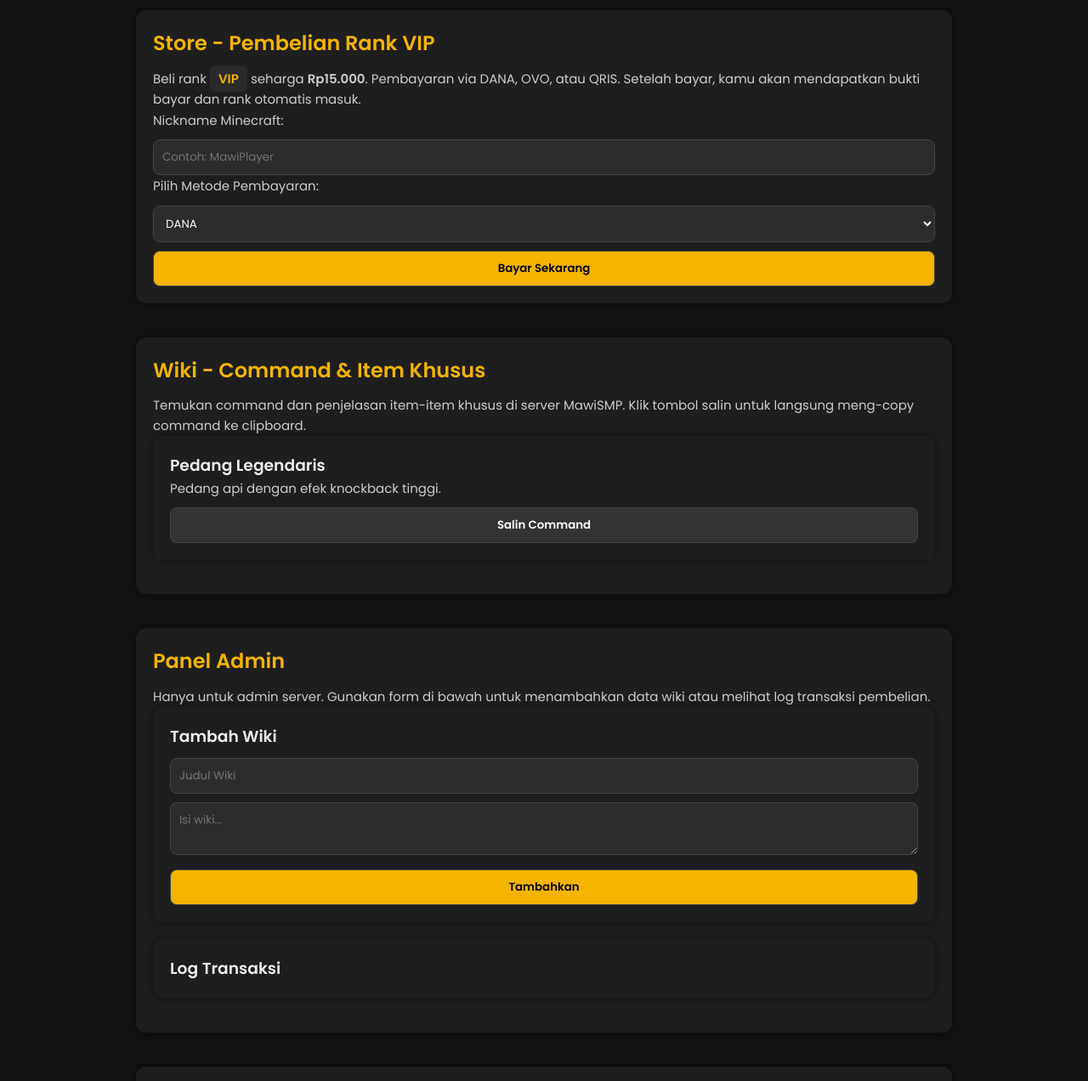
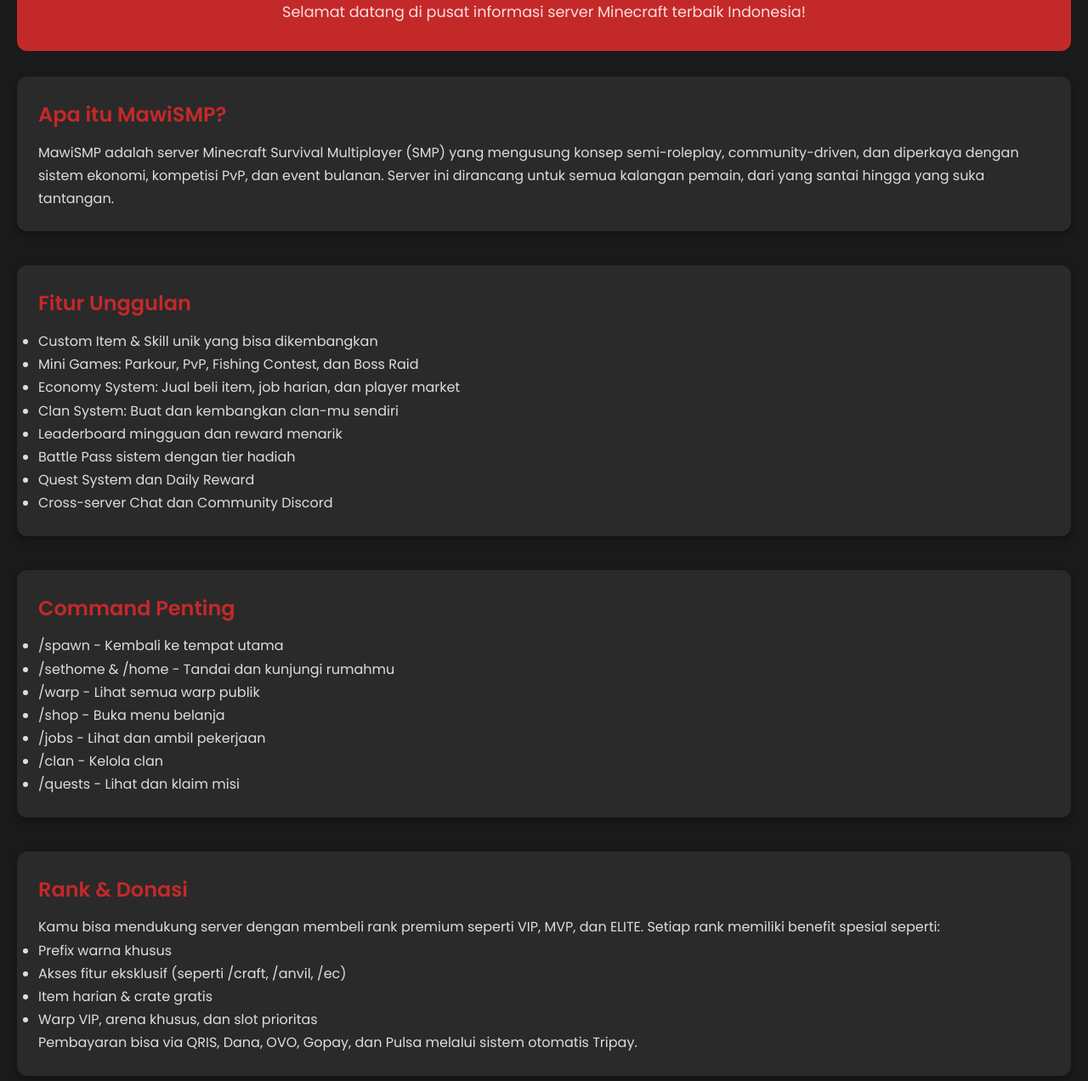
Before and after one commit to RabuSoore/mawismp-web, a plain HTML site: page index.html in a window 1280 px wide. Shown: the part 128-1400 px from the top of the page at 85% size. Drawn offline with Linux system fonts and the light colour scheme.

Commit message:
index.html

```diff
--- a/index.html
+++ b/index.html
@@ -1,140 +1,90 @@
-<!DOCTYPE html>
-<html lang="id">
+<!DOCTYPE html><html lang="id">
 <head>
   <meta charset="UTF-8">
   <meta name="viewport" content="width=device-width, initial-scale=1.0">
-  <title>MawiSMP Store & Wiki</title>
+  <title>Wiki MawiSMP</title>
   <link href="https://fonts.googleapis.com/css2?family=Poppins:wght@400;600&display=swap" rel="stylesheet">
   <style>
-    * {margin:0;padding:0;box-sizing:border-box;font-family:'Poppins',sans-serif}
-    body {background:#121212;color:#eee;line-height:1.6}
-    .container {max-width:1000px;margin:auto;padding:20px}
-    header {display:flex;justify-content:space-between;align-items:center;padding:20px;background:#1f1f1f;border-bottom:2px solid #f4b400}
-    header h1 {color:#f4b400;font-size:24px}
-    nav a {color:#eee;text-decoration:none;margin:0 10px;font-weight:600}
-    nav a:hover {color:#f4b400}
-    .section {margin:40px 0}
-    .card {background:#1e1e1e;padding:20px;border-radius:12px;box-shadow:0 0 10px rgba(0,0,0,0.4);margin-bottom:20px}
-    .card h2 {color:#f4b400;margin-bottom:10px}
-    .card p, .card label {color:#ccc;font-size:15px}
-    input, select, textarea, button {width:100%;padding:10px;margin-top:10px;background:#2c2c2c;color:#fff;border:1px solid #444;border-radius:8px}
-    button {background:#f4b400;color:#000;font-weight:bold;cursor:pointer}
-    button:hover {background:#ffd633}
-    .copy-button {margin-top:10px;background:#333;color:#fff}
-    footer {text-align:center;margin:60px 0 20px;font-size:14px;color:#777}
-    img.qr {margin-top:15px;border:2px solid #444;border-radius:8px}
-    .highlight {background:#2a2a2a;padding:5px 10px;border-radius:6px;color:#f4b400;font-weight:bold}
+    * {margin:0;padding:0;box-sizing:border-box;font-family:'Poppins', sans-serif}
+    body {background:#1a1a1a;color:#fff;line-height:1.7;padding:20px}
+    header {background:#c42929;padding:30px 20px;border-radius:12px;margin-bottom:30px;text-align:center}
+    header h1 {font-size:2.5rem;margin-bottom:10px}
+    header p {font-size:1.1rem;color:#fcdede}
+    .section {margin-bottom:40px;background:#2a2a2a;padding:25px;border-radius:12px;box-shadow:0 4px 10px rgba(0,0,0,0.3)}
+    .section h2 {color:#c42929;margin-bottom:10px}
+    .section p, .section ul {color:#ddd}
+    footer {text-align:center;margin-top:60px;color:#999;font-size:14px}
   </style>
 </head>
 <body>
   <header>
-    <h1>MawiSMP Store & Wiki</h1>
-    <nav>
-      <a href="#store">Store</a>
-      <a href="#wiki">Wiki</a>
-      <a href="#admin">Admin</a>
-      <a href="#tentang">Tentang</a>
-    </nav>
-  </header>
-
-  <div class="container">
-    <section id="store" class="section">
-      <div class="card">
-        <h2>Store - Pembelian Rank VIP</h2>
-        <p>Beli rank <span class="highlight">VIP</span> seharga <strong>Rp15.000</strong>. Pembayaran via DANA, OVO, atau QRIS. Setelah bayar, kamu akan mendapatkan bukti bayar dan rank otomatis masuk.</p>
-        <label>Nickname Minecraft:</label>
-        <input type="text" id="nickname" placeholder="Contoh: MawiPlayer">
-
-        <label>Pilih Metode Pembayaran:</label>
-        <select id="metode">
-          <option value="DANA">DANA</option>
-          <option value="OVO">OVO</option>
-          <option value="QRIS">QRIS</option>
-        </select>
-
-        <button onclick="generateInvoice()">Bayar Sekarang</button>
-        <div id="invoiceBox"></div>
-      </div>
-    </section>
-
-    <section id="wiki" class="section">
-      <div class="card">
-        <h2>Wiki - Command & Item Khusus</h2>
-        <p>Temukan command dan penjelasan item-item khusus di server MawiSMP. Klik tombol salin untuk langsung meng-copy command ke clipboard.</p>
-
-        <div class="card">
-          <h3>Pedang Legendaris</h3>
-          <p>Pedang api dengan efek knockback tinggi.</p>
-          <button class="copy-button" onclick="copyCommand('/give @p diamond_sword{display:{Name:\"\\\"Pedang Legendaris\\\"\"}}')">Salin Command</button>
-        </div>
-      </div>
-    </section>
-
-    <section id="admin" class="section">
-      <div class="card">
-        <h2>Panel Admin</h2>
-        <p>Hanya untuk admin server. Gunakan form di bawah untuk menambahkan data wiki atau melihat log transaksi pembelian.</p>
-
-        <div class="card">
-          <h3>Tambah Wiki</h3>
-          <input type="text" id="judulWiki" placeholder="Judul Wiki">
-          <textarea id="isiWiki" placeholder="Isi wiki..."></textarea>
-          <button onclick="tambahWiki()">Tambahkan</button>
-        </div>
-
-        <div class="card">
-          <h3>Log Transaksi</h3>
-          <div id="logTransaksi"></div>
-        </div>
-      </div>
-    </section>
-
-    <section id="tentang" class="section">
-      <div class="card">
-        <h2>Tentang MawiSMP</h2>
-        <p><strong>MawiSMP</strong> adalah server Minecraft Indonesia dengan fitur survival, PvP, minigames, dan item custom. Kami hadir untuk memberikan pengalaman bermain terbaik bagi pemain Indonesia!</p>
-      </div>
-    </section>
-
-    <footer>
-      &copy; 2025 MawiSMP. All rights reserved.
-    </footer>
-  </div>
-
-  <script>
-    function copyCommand(command) {
-      navigator.clipboard.writeText(command);
-      alert("Command disalin: " + command);
-    }
-
-    function generateInvoice() {
-      const nick = document.getElementById('nickname').value;
-      const metode = document.getElementById('metode').value;
-      const trxID = Math.floor(Math.random() * 1000000);
-      const invoice = `
-        <div class='card'>
-          <h3>Bukti Pembayaran</h3>
-          <p>ID Transaksi: <span class='highlight'>${trxID}</span><br>Metode: ${metode}<br>Nama: ${nick}</p>
-          <p><strong>Scan QR berikut untuk melakukan pembayaran:</strong></p>
-          <img src='https://via.placeholder.com/250x250?text=QR+${trxID}' alt='QR' class='qr'>
-        </div>`;
-      document.getElementById('invoiceBox').innerHTML = invoice;
-      simpanTransaksi(trxID, nick, metode);
-    }
-
-    function simpanTransaksi(id, nama, metode) {
-      const log = document.getElementById("logTransaksi");
-      const html = `<p><strong>${id}</strong> - ${nama} (${metode})</p>`;
-      log.innerHTML += html;
-    }
-
-    function tambahWiki() {
-      const judul = document.getElementById("judulWiki").value;
-      const isi = document.getElementById("isiWiki").value;
-      const wiki = `<div class='card'><h3>${judul}</h3><p>${isi}</p><button class='copy-button' onclick="copyCommand('${judul}')">Salin</button></div>`;
-      document.getElementById("wiki").innerHTML += wiki;
-      alert("Wiki berhasil ditambahkan!");
-    }
-  </script>
+    <h1>Wiki MawiSMP</h1>
+    <p>Selamat datang di pusat informasi server Minecraft terbaik Indonesia!</p>
+  </header>  <section class="section">
+    <h2>Apa itu MawiSMP?</h2>
+    <p>MawiSMP adalah server Minecraft Survival Multiplayer (SMP) yang mengusung konsep semi-roleplay, community-driven, dan diperkaya dengan sistem ekonomi, kompetisi PvP, dan event bulanan. Server ini dirancang untuk semua kalangan pemain, dari yang santai hingga yang suka tantangan.</p>
+  </section>  <section class="section">
+    <h2>Fitur Unggulan</h2>
+    <ul>
+      <li>Custom Item & Skill unik yang bisa dikembangkan</li>
+      <li>Mini Games: Parkour, PvP, Fishing Contest, dan Boss Raid</li>
+      <li>Economy System: Jual beli item, job harian, dan player market</li>
+      <li>Clan System: Buat dan kembangkan clan-mu sendiri</li>
+      <li>Leaderboard mingguan dan reward menarik</li>
+      <li>Battle Pass sistem dengan tier hadiah</li>
+      <li>Quest System dan Daily Reward</li>
+      <li>Cross-server Chat dan Community Discord</li>
+    </ul>
+  </section>  <section class="section">
+    <h2>Command Penting</h2>
+    <ul>
+      <li><code>/spawn</code> - Kembali ke tempat utama</li>
+      <li><code>/sethome</code> & <code>/home</code> - Tandai dan kunjungi rumahmu</li>
+      <li><code>/warp</code> - Lihat semua warp publik</li>
+      <li><code>/shop</code> - Buka menu belanja</li>
+      <li><code>/jobs</code> - Lihat dan ambil pekerjaan</li>
+      <li><code>/clan</code> - Kelola clan</li>
+      <li><code>/quests</code> - Lihat dan klaim misi</li>
+    </ul>
+  </section>  <section class="section">
+    <h2>Rank & Donasi</h2>
+    <p>Kamu bisa mendukung server dengan membeli rank premium seperti VIP, MVP, dan ELITE. Setiap rank memiliki benefit spesial seperti:</p>
+    <ul>
+      <li>Prefix warna khusus</li>
+      <li>Akses fitur eksklusif (seperti /craft, /anvil, /ec)</li>
+      <li>Item harian & crate gratis</li>
+      <li>Warp VIP, arena khusus, dan slot prioritas</li>
+    </ul>
+    <p>Pembayaran bisa via QRIS, Dana, OVO, Gopay, dan Pulsa melalui sistem otomatis Tripay.</p>
+  </section>  <section class="section">
+    <h2>Peraturan Server</h2>
+    <ul>
+      <li>Dilarang menggunakan mod/cheat/bug exploit</li>
+      <li>Griefing dan stealing sangat dilarang</li>
+      <li>Dilarang AFK mesin farm berlebihan</li>
+      <li>Gunakan bahasa yang baik dan sopan</li>
+      <li>Hormati sesama pemain dan staff</li>
+    </ul>
+  </section>  <section class="section">
+    <h2>Event dan Turnamen</h2>
+    <p>Setiap bulan kami mengadakan event spesial seperti:</p>
+    <ul>
+      <li>Fishing Tournament dengan hadiah saldo</li>
+      <li>PvP Bracket (1v1) dengan hadiah rank</li>
+      <li>Build Competition bertema tertentu</li>
+      <li>Treasure Hunt keliling dunia SMP</li>
+    </ul>
+    <p>Pemenang akan diumumkan di Discord dan website wiki ini!</p>
+  </section>  <section class="section">
+    <h2>Tim Staff MawiSMP</h2>
+    <ul>
+      <li><strong>Owner:</strong> MawiDev</li>
+      <li><strong>Admin:</strong> VelixMC, Arka</li>
+      <li><strong>Moderator:</strong> Jenny, Rushz</li>
+      <li><strong>Builder:</strong> LemonCraft, Zero</li>
+    </ul>
+  </section>  <footer>
+    &copy; 2025 MawiSMP - Seluruh hak cipta dilindungi. Bergabunglah bersama komunitas kami dan jadilah bagian dari petualangan seru!
+  </footer>
 </body>
 </html>
```
